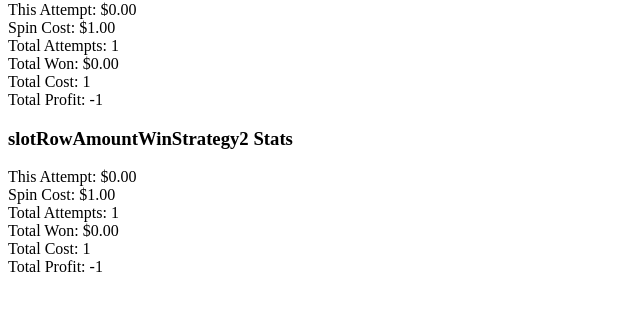
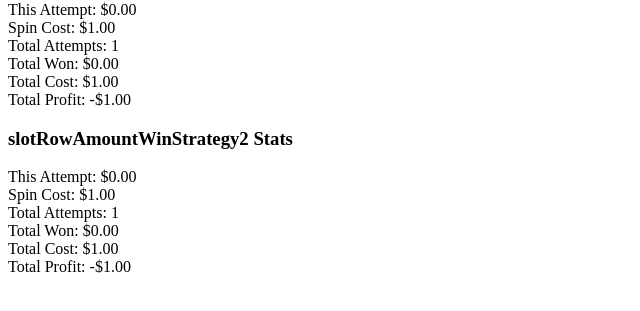
Before and after one commit to ruhaim/one-armed-bandit-ruhaim, a React (Create React App) app: page / in a window 1280 px wide. Both pictures are taken after a click on the button "SPIN 🚀". Shown: the part 259-570 px from the top of the page, without its empty margins (0-640 px from the left). Built offline with nearby package versions, Linux system fonts and the light colour scheme.

Commit message:
1 file modified

```diff
--- a/components/PlayStateStats.tsx
+++ b/components/PlayStateStats.tsx
@@ -11,9 +11,8 @@ export default function PlayStateStats({ playState }: PlayStateStatsProp) {
     <div>
       <h3>{playState.name} Stats</h3>
       <div>
-        This Attempt: <CurrencyDisplay value={lastWinState.winAmount} />
+        This Attempt: <CurrencyDisplay value={lastWinState?.winAmount} />
       </div>
-
       <div>
         Spin Cost: <CurrencyDisplay value={spinCost} />
       </div>
@@ -21,8 +20,12 @@ export default function PlayStateStats({ playState }: PlayStateStatsProp) {
       <div>
         Total Won: <CurrencyDisplay value={winTotal} />
       </div>
-      <div>Total Cost: {numAttempts * spinCost}</div>
-      <div>Total Profit: {winTotal - numAttempts}</div>
+      <div>
+        Total Cost: <CurrencyDisplay value={numAttempts * spinCost} />
+      </div>
+      <div>
+        Total Profit: <CurrencyDisplay value={winTotal - numAttempts} />
+      </div>
     </div>
   );
 }
```
